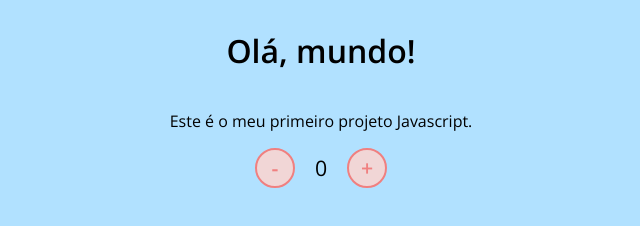
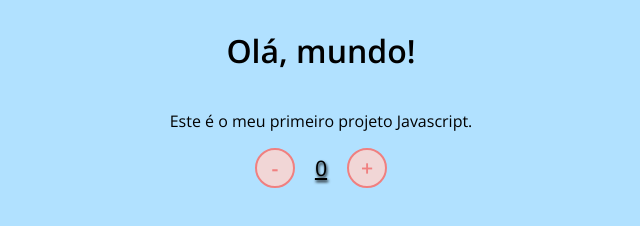
Before and after one commit to MaurilioSemeao/Contador-DOM-Js, a plain HTML site: page index.html in a window 1280 px wide. Shown: the full height of the page, 319-959 px from the left. Drawn offline with nearby package versions, Linux system fonts and the light colour scheme.

Commit message:
adiciona stylo shadow aos numero

```diff
--- a/assets/css/style.css
+++ b/assets/css/style.css
@@ -33,4 +33,6 @@ button {
     align-items: center;
     margin: 0 20px;
     font-size: 16pt;
+    text-decoration: underline;
+    text-shadow: 1px 2px 3px ;
 }
```
